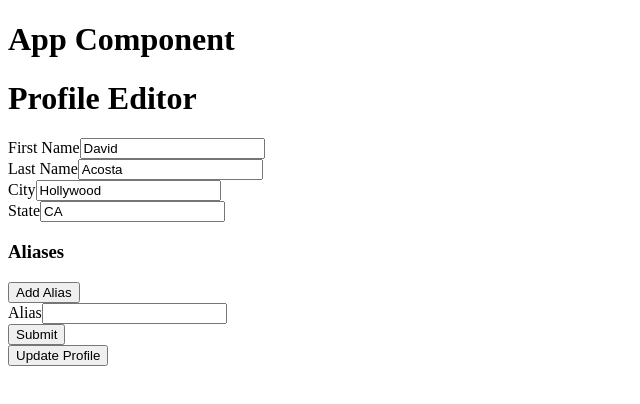
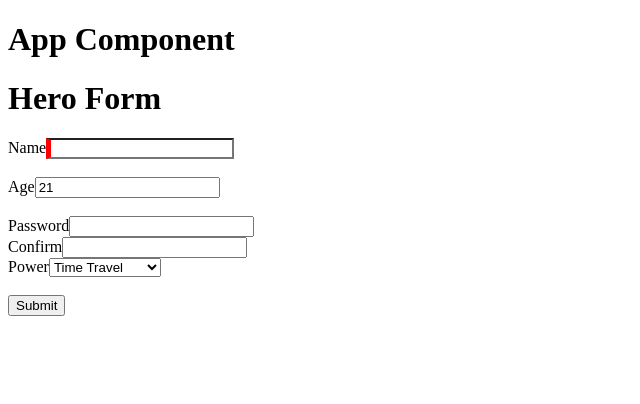
Before and after one commit to PacktPublishing/Modern-Web-Design-Patterns-in-Angular-8, an Angular app: page / in a window 1280 px wide. Shown: the top 404 px of the page, without its empty margins (0-640 px from the left). Built offline with nearby package versions, Linux system fonts and the light colour scheme.

Commit message:
Section-5-4-Form-Validation

```diff
--- a/src/app/app.component.html
+++ b/src/app/app.component.html
@@ -1,3 +1,4 @@
 <h1>App Component</h1>
 
-<app-profile-editor></app-profile-editor>
+<!-- <app-profile-editor></app-profile-editor> -->
+<app-hero-form></app-hero-form>
--- a/src/app/app.module.ts
+++ b/src/app/app.module.ts
@@ -9,6 +9,8 @@ import { WelcomeComponent } from './welcome/welcome.component';
 import { HeroFormComponent } from './hero-form/hero-form.component';
 import { NameEditorComponent } from './name-editor/name-editor.component';
 import { ProfileEditorComponent } from './profile-editor/profile-editor.component';
+import { ForbiddenValidatorDirective } from './forbidden-validator.directive';
+import { PasswordMatchesDirective } from './password-matches.directive';
 
 @NgModule({
   declarations: [
@@ -16,7 +18,9 @@ import { ProfileEditorComponent } from './profile-editor/profile-editor.componen
     WelcomeComponent,
     HeroFormComponent,
     NameEditorComponent,
-    ProfileEditorComponent
+    ProfileEditorComponent,
+    ForbiddenValidatorDirective,
+    PasswordMatchesDirective
   ],
   imports: [
     BrowserModule,
--- /dev/null
+++ b/src/app/forbidden-validator.directive.ts
@@ -0,0 +1,30 @@
+import { Directive } from '@angular/core';
+import { ValidatorFn, AbstractControl, Validator, NG_VALIDATORS } from '@angular/forms';
+
+@Directive({
+  selector: '[appForbiddenValidator]',
+  providers: [
+    {
+      provide: NG_VALIDATORS, useExisting: ForbiddenValidatorDirective, multi: true
+    }
+  ]
+})
+export class ForbiddenValidatorDirective implements Validator {
+
+  constructor() { }
+
+  validate(control: AbstractControl): { [key: string]: any } {
+    if (!control) {
+      return null;
+    }
+
+    const isForbidden = control.value === 'david';
+
+    if (isForbidden) {
+      return { 'isForbidden': { value: control.value } };
+    }
+
+    return null;
+  }
+
+}
--- a/src/app/hero-form/hero-form.component.html
+++ b/src/app/hero-form/hero-form.component.html
@@ -1,9 +1,14 @@
 <h1>Hero Form</h1>
 
-<form #heroForm="ngForm" (ngSubmit)="onSubmit(heroForm)">
+<form appPasswordMatches #heroForm="ngForm" (ngSubmit)="onSubmit(heroForm)">
 
   <label>Name</label>
-  <input type="text" required [(ngModel)]="model.name" name="name">
+  <input appForbiddenValidator type="text" required #name="ngModel" [(ngModel)]="model.name" name="name">
+
+  <div *ngIf="name.invalid && (name.dirty || name.touched)">
+    <p *ngIf="name.errors?.required">Name is required</p>
+    <p *ngIf="name.errors?.isForbidden">Name is forbidden</p>
+  </div>
 
   <br>
   <br>
@@ -13,6 +18,18 @@
 
   <br>
   <br>
+
+  <div>
+    <label>Password</label>
+    <input type="text" [(ngModel)]="model.password" name="password">
+  </div>
+
+  <div>
+    <label>Confirm</label>
+    <input type="text" [(ngModel)]="model.confirm" name="confirm">
+  </div>
+
+  <p *ngIf="heroForm.errors?.nomatch">Passwords do not match</p>
 
   <label>Power</label>
   <select [(ngModel)]="model.power" name="power">
--- a/src/app/hero-form/hero-form.component.ts
+++ b/src/app/hero-form/hero-form.component.ts
@@ -16,7 +16,7 @@ export class HeroFormComponent implements OnInit {
     'Super Speed'
   ];
 
-  model = new Hero(21, 'Dr Strange', 'Time Travel');
+  model = new Hero(21, '', 'Time Travel');
 
   constructor() { }
 
--- /dev/null
+++ b/src/app/password-matches.directive.ts
@@ -0,0 +1,31 @@
+import { Directive } from '@angular/core';
+import { ValidatorFn, FormGroup, ValidationErrors, Validator, AbstractControl, NG_VALIDATORS } from '@angular/forms';
+
+@Directive({
+  selector: '[appPasswordMatches]',
+  providers: [
+    {
+      provide: NG_VALIDATORS, useExisting: PasswordMatchesDirective, multi: true
+    }
+  ]
+})
+export class PasswordMatchesDirective implements Validator {
+
+  constructor() { }
+
+  validate(control: AbstractControl): ValidationErrors {
+    const password = control.get('password');
+    const confirm = control.get('confirm');
+
+    if (!password || !confirm) {
+      return null;
+    }
+
+    if (password.value !== confirm.value) {
+      return { 'nomatch': true };
+    }
+
+    return null;
+  }
+
+}
--- a/src/app/profile-editor/profile-editor.component.html
+++ b/src/app/profile-editor/profile-editor.component.html
@@ -5,6 +5,19 @@
   <div>
     <label>First Name</label>
     <input type="text" formControlName="firstName">
+
+    <p *ngIf="firstName.errors?.required">
+      Name is required
+    </p>
+
+    <p *ngIf="firstName.errors?.minlength">
+      Name must be at least 5 characters
+    </p>
+
+    <p *ngIf="firstName.errors?.isForbidden">
+      Name is forbidden
+    </p>
+
   </div>
 
   <div>
@@ -41,6 +54,18 @@
 
   </div>
 
+  <div>
+    <label>Password</label>
+    <input type="text" formControlName="password">
+  </div>
+
+  <div>
+    <label>Confirm</label>
+    <input type="text" formControlName="confirm">
+  </div>
+
+  <p *ngIf="profileForm.errors?.nomatch">Passwords do not match</p>
+
   <button type="submit">Submit</button>
 
 </form>
--- a/src/app/profile-editor/profile-editor.component.ts
+++ b/src/app/profile-editor/profile-editor.component.ts
@@ -1,5 +1,5 @@
 import { Component, OnInit } from '@angular/core';
-import { FormGroup, FormControl, FormBuilder, FormArray } from '@angular/forms';
+import { FormGroup, FormControl, FormBuilder, FormArray, Validators, ValidatorFn, AbstractControl, ValidationErrors } from '@angular/forms';
 
 @Component({
   selector: 'app-profile-editor',
@@ -9,16 +9,29 @@ import { FormGroup, FormControl, FormBuilder, FormArray } from '@angular/forms';
 export class ProfileEditorComponent implements OnInit {
 
   // profileForm = new FormGroup({
-  //   firstName: new FormControl('David'),
+  //   firstName: new FormControl('David', [
+  //     Validators.required,
+  //     Validators.minLength(5)
+  //   ]
+  //   ),
   //   lastName: new FormControl('Acosta'),
   //   address: new FormGroup({
   //     city: new FormControl('Hollywood'),
   //     state: new FormControl('CA')
-  //   })
+  //   }),
+  //   aliases: new FormArray([])
   // });
 
+  get firstName() {
+    return this.profileForm.get('firstName');
+  }
+
   profileForm = this.fb.group({
-    firstName: ['David'],
+    firstName: ['David', [
+      Validators.required,
+      Validators.minLength(5),
+      this.forbiddenNameValidator()
+    ]],
     lastName: ['Acosta'],
     address: this.fb.group({
       city: ['Hollywood'],
@@ -26,8 +39,43 @@ export class ProfileEditorComponent implements OnInit {
     }),
     aliases: this.fb.array([
       this.fb.control('')
-    ])
-  });
+    ]),
+    password: [''],
+    confirm: ['']
+  }, { validators: this.passwordMatchesValidator() });
+
+  passwordMatchesValidator(): ValidatorFn {
+    return (control: FormGroup): ValidationErrors => {
+      const password = control.get('password');
+      const confirm = control.get('confirm');
+
+      if (!password || !confirm) {
+        return null;
+      }
+
+      if (password.value !== confirm.value) {
+        return { 'nomatch': true };
+      }
+
+      return null;
+    }
+  }
+
+  forbiddenNameValidator(): ValidatorFn {
+    return (control: AbstractControl): { [key: string]: any } => {
+      if (!control) {
+        return null;
+      }
+
+      const isForbidden = control.value === 'david';
+
+      if (isForbidden) {
+        return { 'isForbidden': { value: control.value } };
+      }
+
+      return null;
+    }
+  }
 
   constructor(private fb: FormBuilder) { }
 
--- a/src/styles.scss
+++ b/src/styles.scss
@@ -1 +1,10 @@
 /* You can add global styles to this file, and also import other style files */
+
+.ng-valid[required],
+.ng-valid.required {
+    border-left: 5px solid green;
+}
+
+.ng-invalid:not(form) {
+    border-left: 5px solid red;
+}
```
Also changed, not shown: 2 other files (tests, documents, lock files or other folders).
